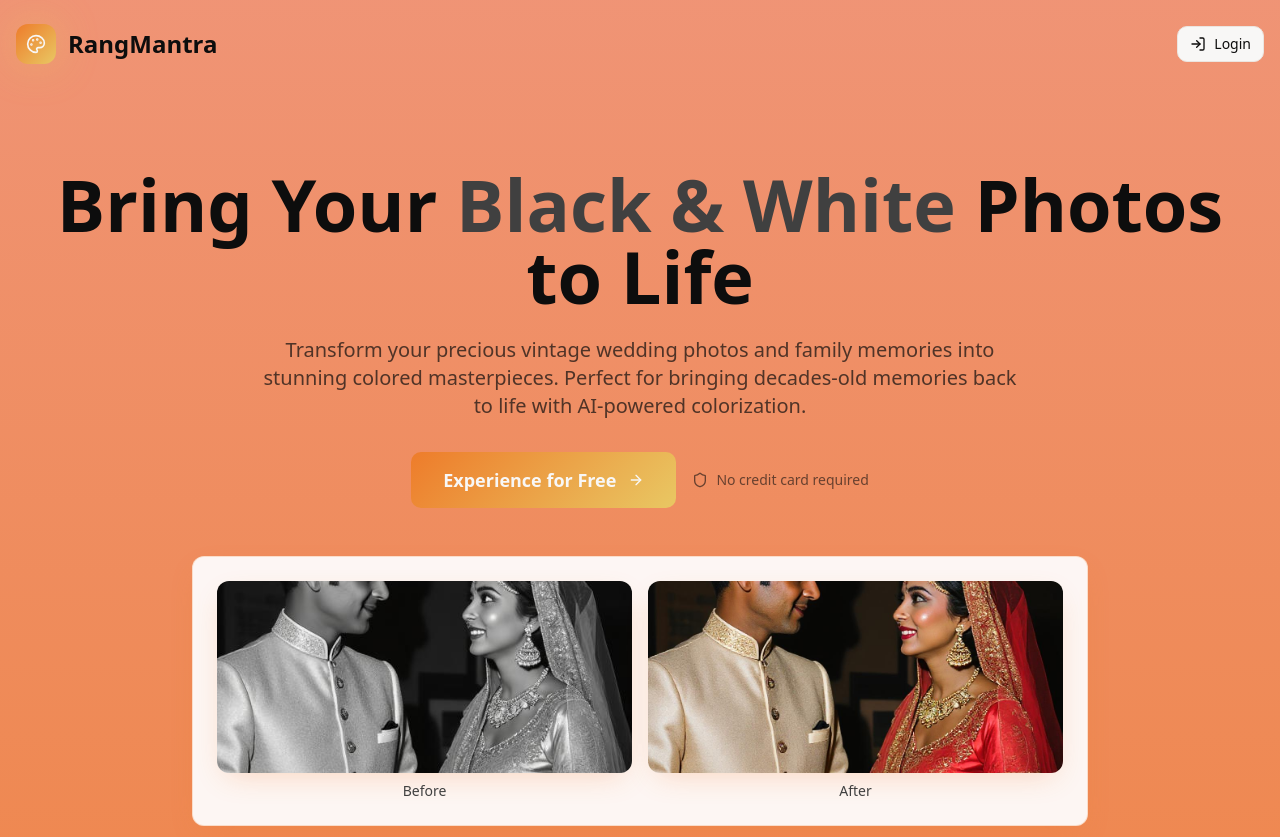
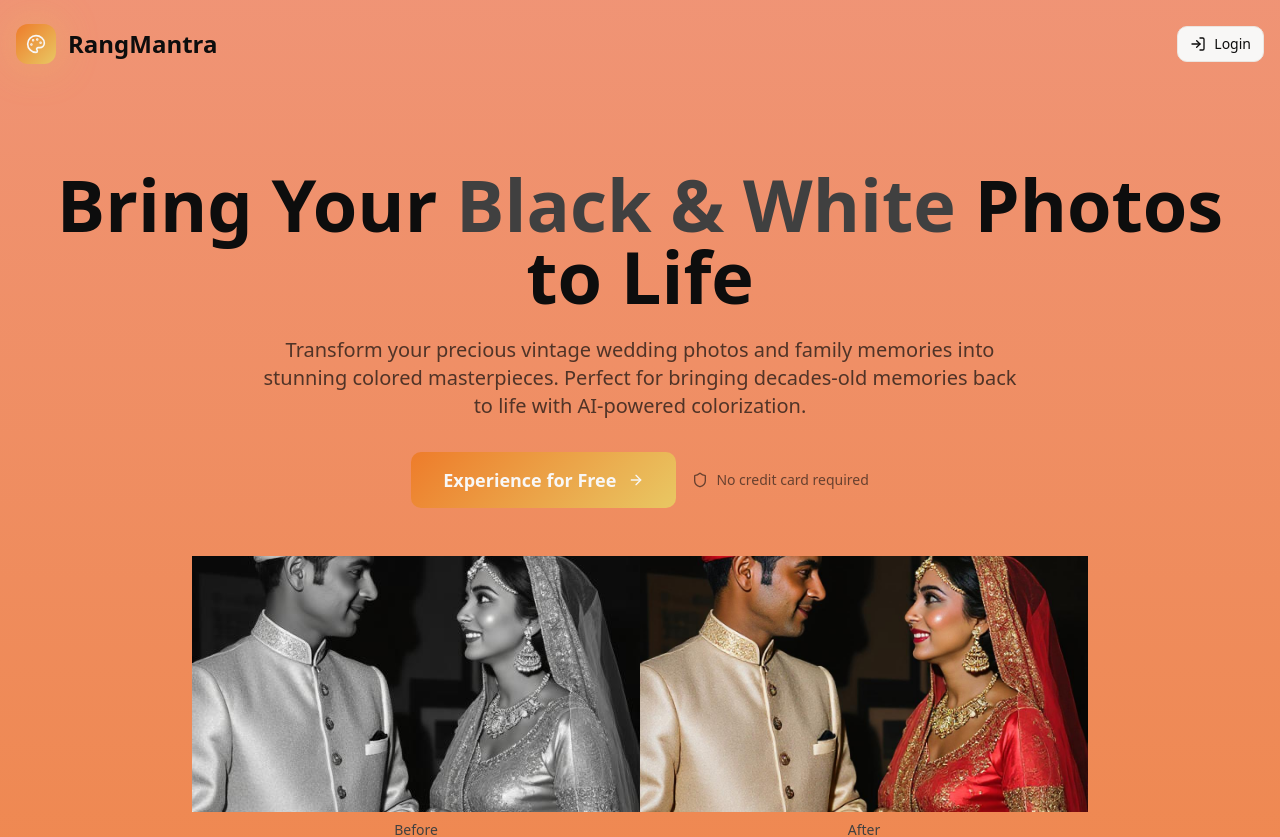
Before and after one commit to indrasol/rang-mantra-frontend, a React (Vite) app: page / in a window 1280 px wide. Shown: the top 837 px of the page. Built offline with nearby package versions, Linux system fonts and the light colour scheme.

Commit message:
Remove borders from landing images
Remove white borders and margins from the before and after images on the landing page to display them as full images.

```diff
--- a/src/pages/Landing.tsx
+++ b/src/pages/Landing.tsx
@@ -92,13 +92,12 @@ const Landing = () => {
 
         {/* Hero Image */}
         <div className="relative max-w-4xl mx-auto animate-fade-in">
-          <Card className="overflow-hidden shadow-warm bg-card/95 backdrop-blur-sm border-primary/20 p-6">
-            <div className="grid grid-cols-2 gap-3 sm:gap-4">
+          <div className="grid grid-cols-2 gap-0">
             <div className="text-center">
               <img
                 src={beforeImage}
                 alt="Original black and white wedding photo"
-                  className="rounded-lg shadow-warm w-full h-32 sm:h-48 object-cover"
+                className="w-full h-48 sm:h-64 object-cover"
               />
               <p className="text-xs sm:text-sm text-muted-foreground mt-2">Before</p>
             </div>
@@ -106,12 +105,11 @@ const Landing = () => {
               <img
                 src={afterImage}
                 alt="AI colorized wedding photo"
-                  className="rounded-lg shadow-warm w-full h-32 sm:h-48 object-cover"
+                className="w-full h-48 sm:h-64 object-cover"
               />
               <p className="text-xs sm:text-sm text-muted-foreground mt-2">After</p>
             </div>
           </div>
-          </Card>
         </div>
       </section>
 
```
Lines whose indentation alone changed are shown as unchanged.
